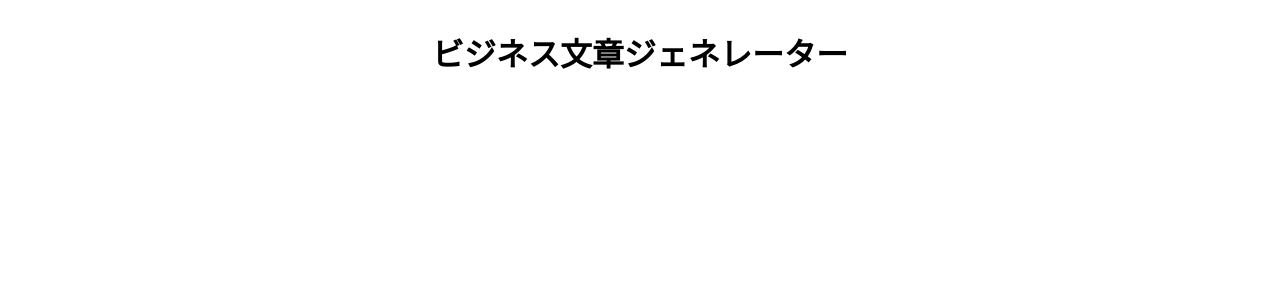
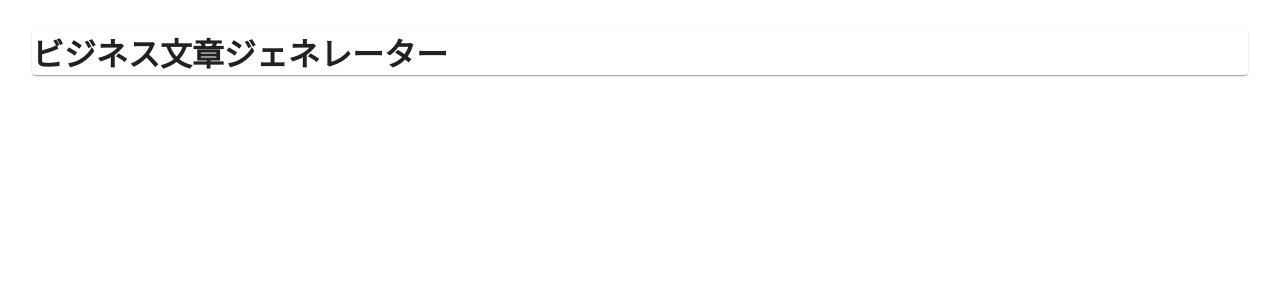
Before and after one commit to kaede0902/biz-text-generator, a Next.js app: page / in a window 1280 px wide. Shown: the top 300 px of the page. Built offline with nearby package versions, Linux system fonts and the light colour scheme.

Commit message:
add container layout

```diff
--- a/components/layout.js
+++ b/components/layout.js
@@ -1,5 +1,16 @@
 import styles from './layout.module.css'
 
+import Container from '@material-ui/core/Container';
+import Paper from '@material-ui/core/Paper';
+
 export default function layout ({children}) {
-  return <div className={styles.container}>{children}</div>
+  return (
+      <div className={styles.container}>
+          <Container>
+              <Paper>
+                  {children}
+              </Paper>
+          </Container>
+      </div>
+  )
 }
```
